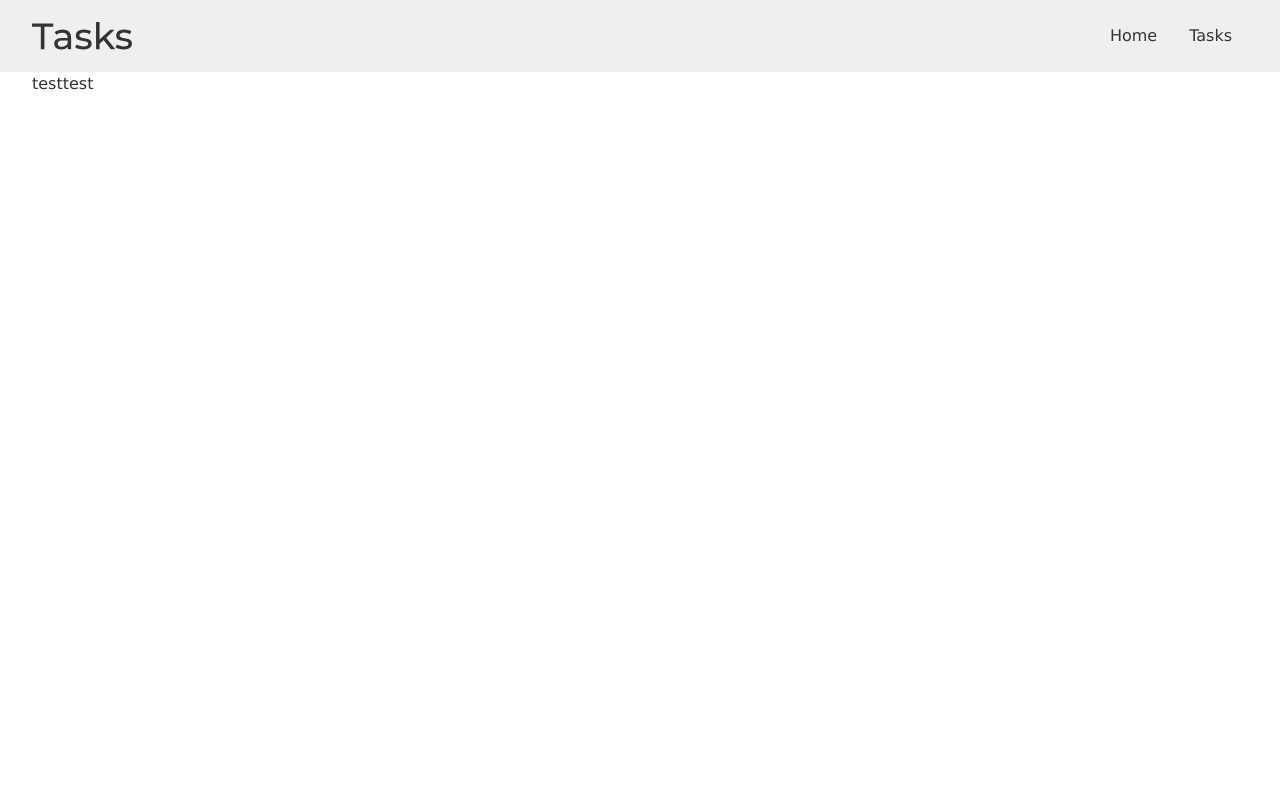
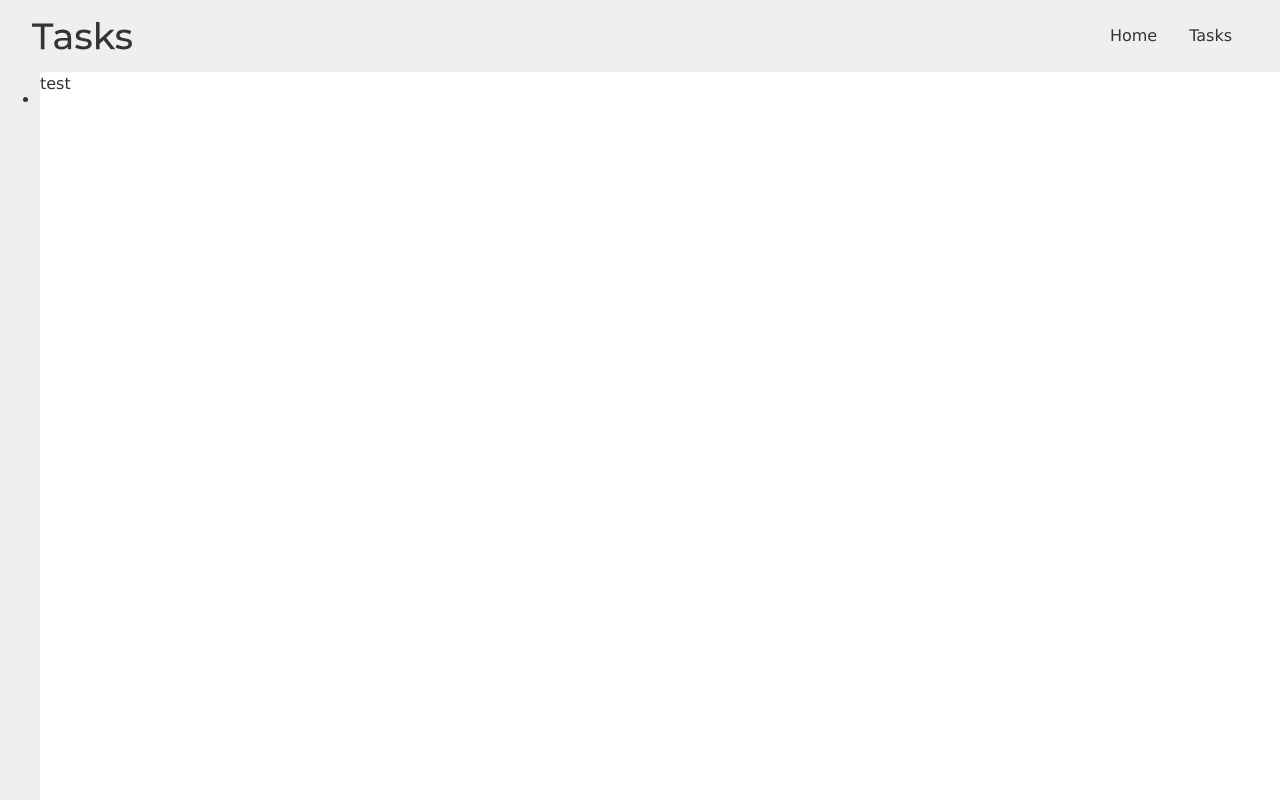
Before and after one commit to arthur-tsutiya/aplicacao-de-tarefas, a React (Create React App) app: page /tasks in a window 1280 px wide. Shown: the top 800 px of the page. Built offline with nearby package versions, Linux system fonts and the light colour scheme.

Commit message:
Add basic structure to Tasks page

```diff
--- a/src/App.js
+++ b/src/App.js
@@ -10,13 +10,11 @@
   return (
     <BrowserRouter>
       <Header/>
-      <main className="main-page container">
         <Routes>
           <Route path="/" element={<Home/>}/>
           <Route path="/tasks" element={<Tasks/>}/>
           <Route path="*" element={<p>404 not found</p>}/>
         </Routes>
-      </main>
       <Footer/>
     </BrowserRouter>
   );
--- a/src/Home.js
+++ b/src/Home.js
@@ -1,6 +1,8 @@
 export default function Home() {
 
     return (
-        <p>Home page</p>
+        <main className="main-page container">
+            <p>Home page</p>
+        </main>
     );
 }
--- a/src/Tasks.css
+++ b/src/Tasks.css
@@ -0,0 +1,4 @@
+.tasks-wrapper {
+    display: grid;
+    grid-template: 1fr / auto 1fr;
+}
--- a/src/Tasks.js
+++ b/src/Tasks.js
@@ -1,12 +1,21 @@
 import TasksSidebar from './components/TasksSidebar';
 import TasksView from './components/TasksView';
+import './Tasks.css';
+import { useState } from 'react';
+
+const initialTasks = [
+    {id: 1, description: 'Buy milk', done: false},
+    {id: 2, description: 'Clean the fridge', done: false},
+    {id: 3, description: 'Fix sleeping schedule', done: true}
+]
 
 export default function Tasks() {
+    const [tasks, setTasks] = useState(initialTasks);
 
     return (
-    <>
+    <main className="main-page tasks-wrapper">
         <TasksSidebar/>
-        <TasksView/>
-    </>
+        <TasksView tasks={tasks}/>
+    </main>
     );
 }
--- a/src/components/TasksSidebar.css
+++ b/src/components/TasksSidebar.css
@@ -0,0 +1,3 @@
+.tasks-sidebar {
+    background-color: #eee;
+}
--- a/src/components/TasksSidebar.js
+++ b/src/components/TasksSidebar.js
@@ -1,6 +1,15 @@
+import './TasksSidebar.css';
 
 export default function TasksSidebar() {
     return (
-        <>test</>
+        <section className="tasks-sidebar">
+            <nav>
+                <ul>
+                    <li className="tasks-sidebar-btn">
+
+                    </li>
+                </ul>
+            </nav>
+        </section>
     );
 }
```
